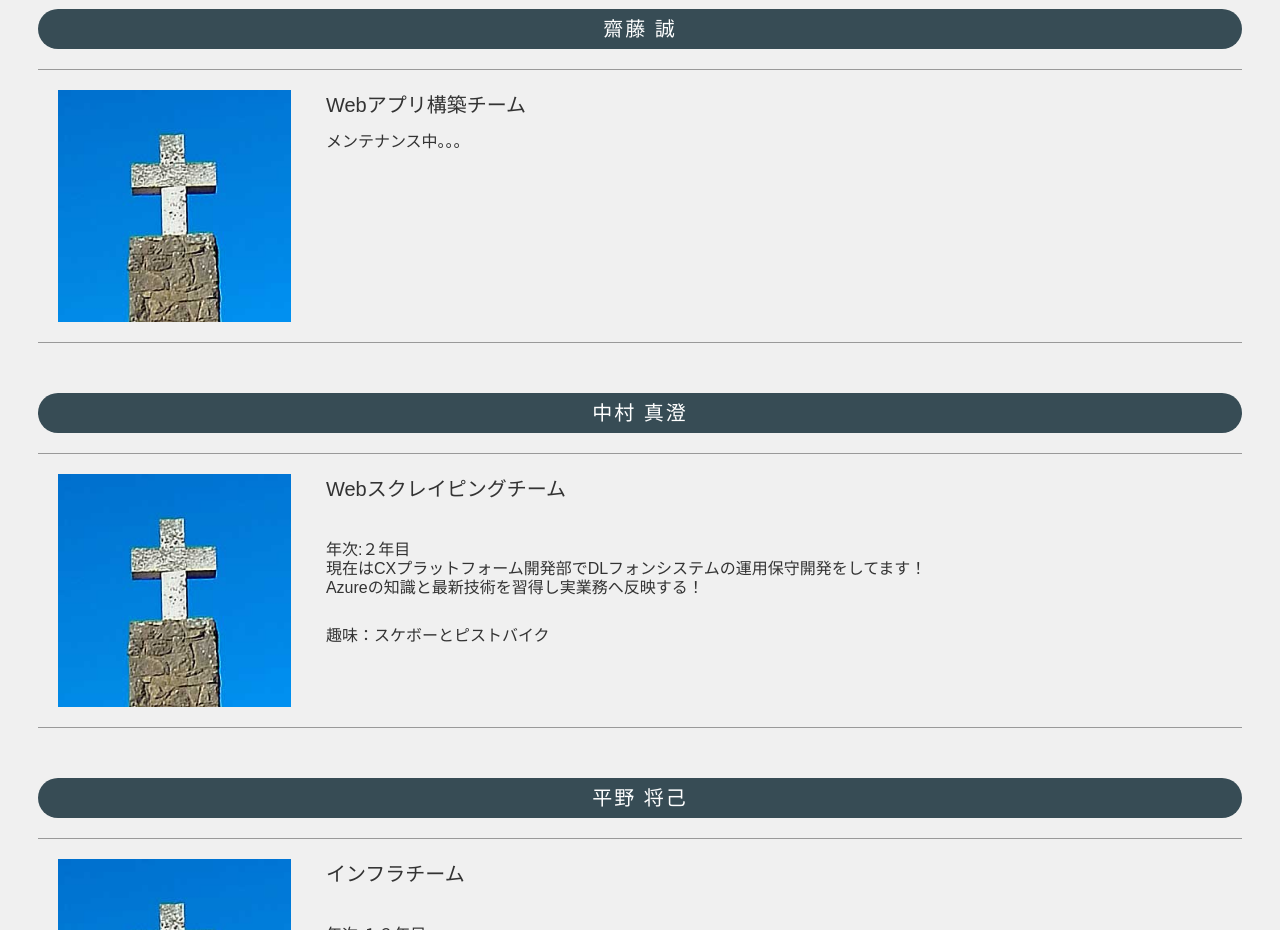
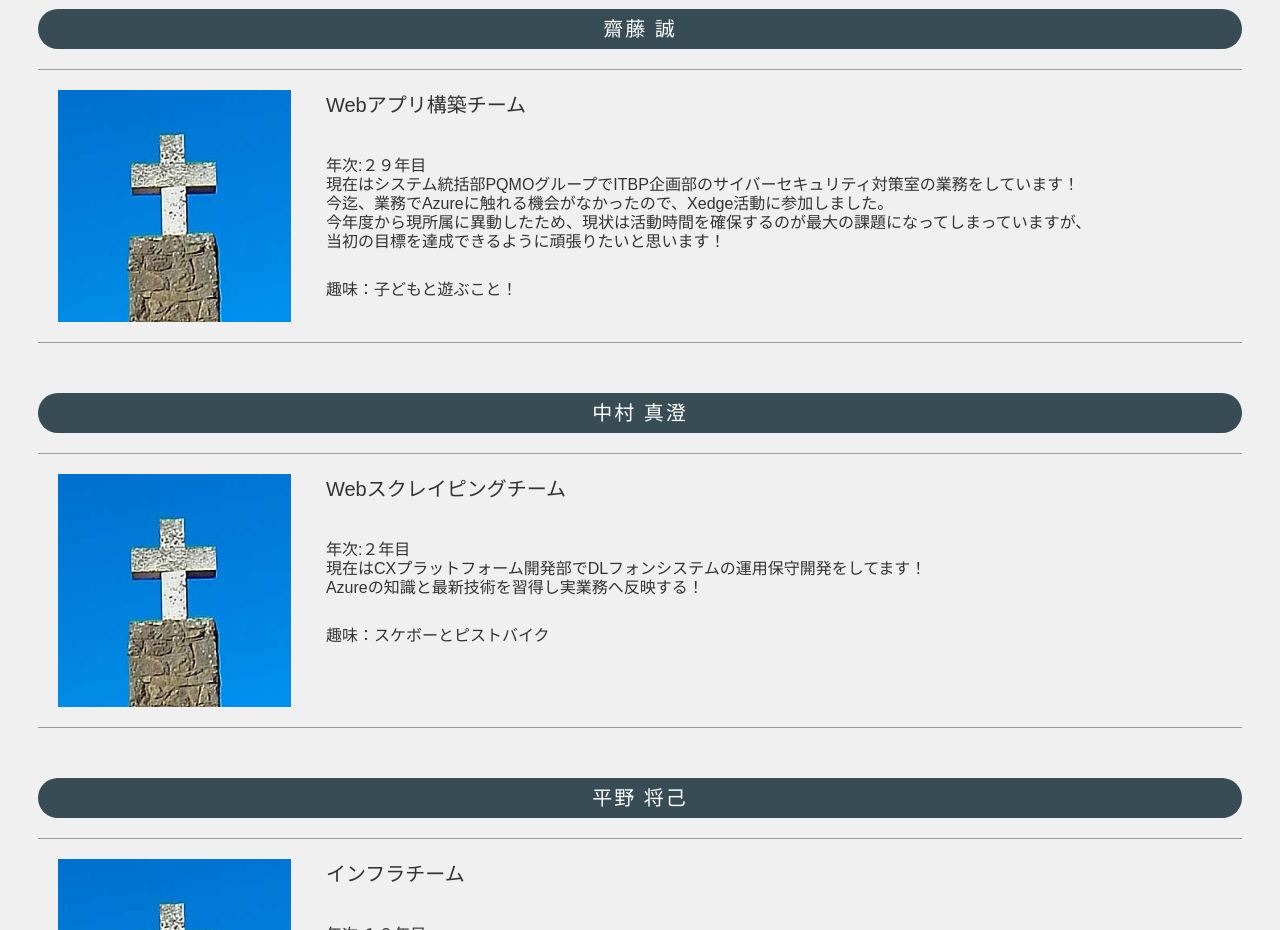
Before and after one commit to katakatanmaan/two, a plain HTML site: page index.html in a window 1280 px wide. Shown: the part 2380-3310 px from the top of the page. Drawn offline with nearby package versions, Linux system fonts and the light colour scheme; a script that the page names is missing.

Commit message:
Add files via upload

```diff
--- a/index.html
+++ b/index.html
@@ -105,8 +105,13 @@
     <h2>齋藤 誠</h2>
     <div class="list">
     <img src="images/sample5.jpg" alt="">
-    <h4>Webアプリ構築チーム</h4>
-    <p>メンテナンス中。。。</p>
+    <h4>Webアプリ構築チーム</h4><br>
+    <p>年次:２９年目</p>
+    <p>現在はシステム統括部PQMOグループでITBP企画部のサイバーセキュリティ対策室の業務をしています！</p>
+    <p>今迄、業務でAzureに触れる機会がなかったので、Xedge活動に参加しました。</p>
+    <p>今年度から現所属に異動したため、現状は活動時間を確保するのが最大の課題になってしまっていますが、</p>
+    <P>当初の目標を達成できるように頑張りたいと思います！</p><br>
+    <p>趣味：子どもと遊ぶこと！</p>
     </div>
 
 </section>
```
